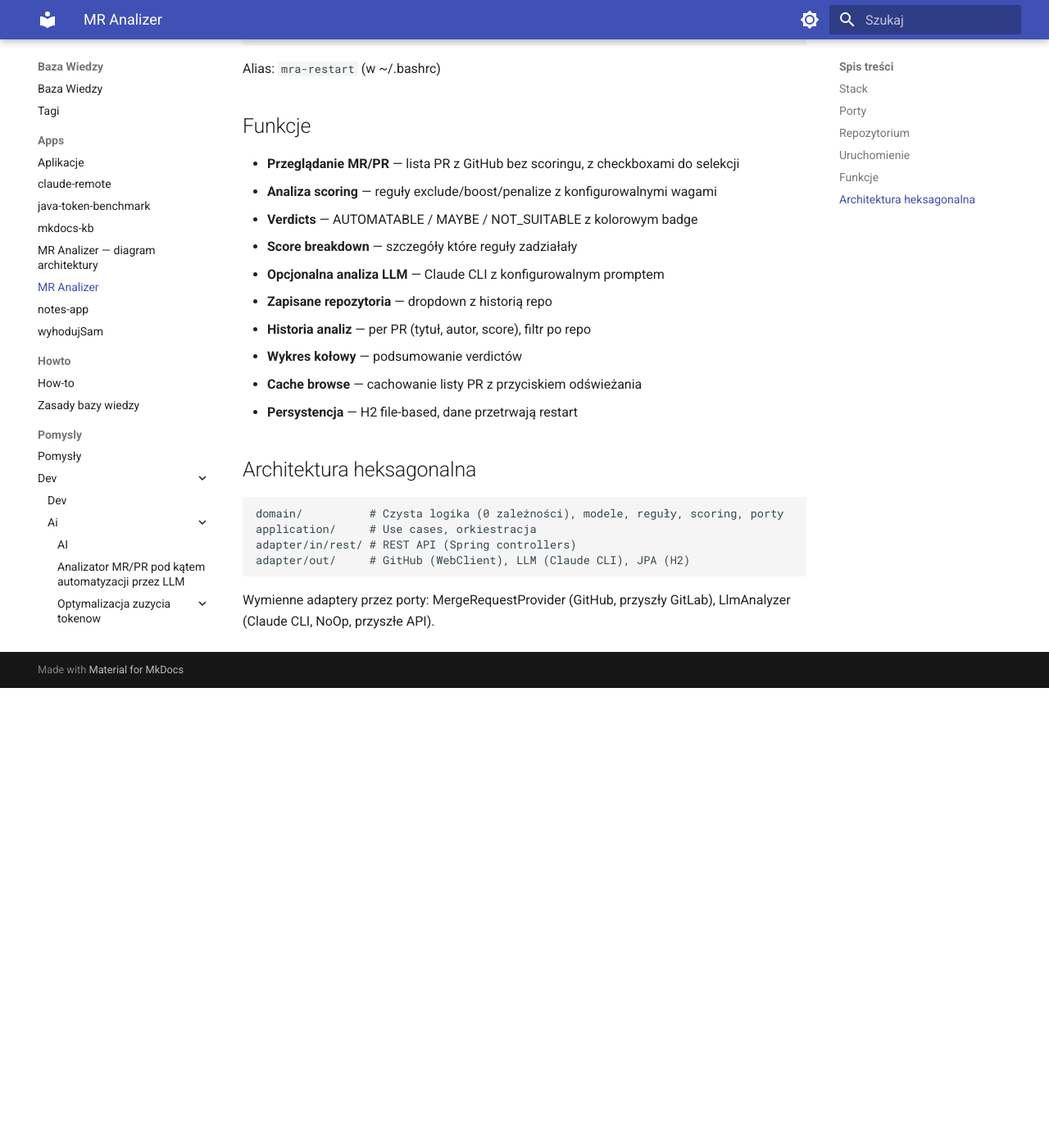
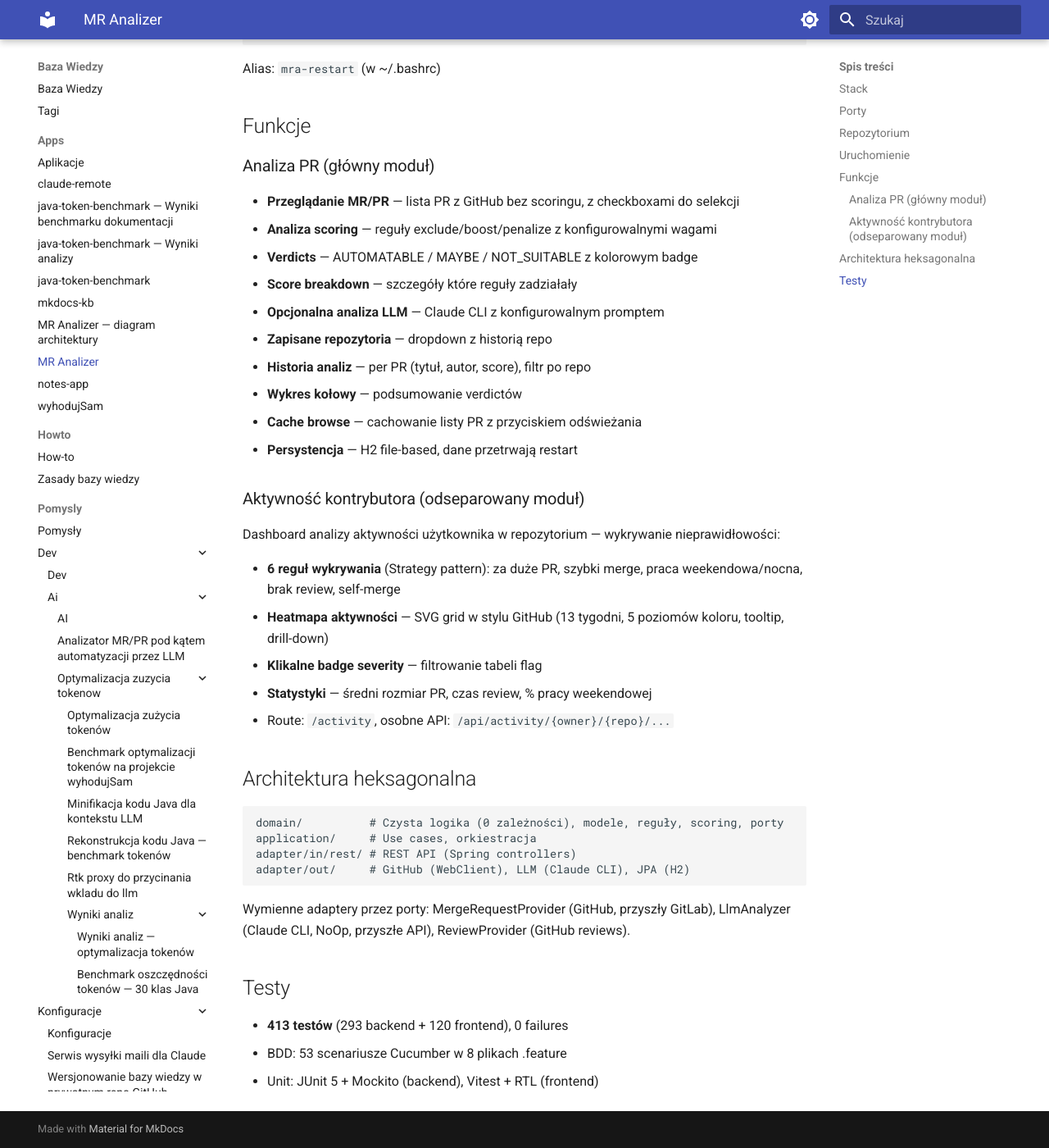
Before and after one commit to wyhodujsam/baza_wiedzy, an MkDocs documentation site: the page built from docs/apps/mr-analizer.md, in a window 1280 px wide and 1400 px high, scrolled down 1305 px. Shown: the whole window at 82% size. Built offline with MkDocs 1.6.1 and Material for MkDocs 9.7.7, drawn with Linux system fonts in a browser that asks for light colours; before the commit the page ends 2144 px from its top, so only the background shows below that.

Commit message:
auto: 2026-03-23 22:00

````diff
--- a/docs/apps/mr-analizer.md
+++ b/docs/apps/mr-analizer.md
@@ -43,6 +43,8 @@ Alias: `mra-restart` (w ~/.bashrc)
 
 ## Funkcje
 
+### Analiza PR (główny moduł)
+
 - **Przeglądanie MR/PR** — lista PR z GitHub bez scoringu, z checkboxami do selekcji
 - **Analiza scoring** — reguły exclude/boost/penalize z konfigurowalnymi wagami
 - **Verdicts** — AUTOMATABLE / MAYBE / NOT_SUITABLE z kolorowym badge
@@ -54,6 +56,16 @@ Alias: `mra-restart` (w ~/.bashrc)
 - **Cache browse** — cachowanie listy PR z przyciskiem odświeżania
 - **Persystencja** — H2 file-based, dane przetrwają restart
 
+### Aktywność kontrybutora (odseparowany moduł)
+
+Dashboard analizy aktywności użytkownika w repozytorium — wykrywanie nieprawidłowości:
+
+- **6 reguł wykrywania** (Strategy pattern): za duże PR, szybki merge, praca weekendowa/nocna, brak review, self-merge
+- **Heatmapa aktywności** — SVG grid w stylu GitHub (13 tygodni, 5 poziomów koloru, tooltip, drill-down)
+- **Klikalne badge severity** — filtrowanie tabeli flag
+- **Statystyki** — średni rozmiar PR, czas review, % pracy weekendowej
+- Route: `/activity`, osobne API: `/api/activity/{owner}/{repo}/...`
+
 ## Architektura heksagonalna
 
 ```
@@ -63,4 +75,10 @@ adapter/in/rest/ # REST API (Spring controllers)
 adapter/out/     # GitHub (WebClient), LLM (Claude CLI), JPA (H2)
 ```
 
-Wymienne adaptery przez porty: MergeRequestProvider (GitHub, przyszły GitLab), LlmAnalyzer (Claude CLI, NoOp, przyszłe API).
+Wymienne adaptery przez porty: MergeRequestProvider (GitHub, przyszły GitLab), LlmAnalyzer (Claude CLI, NoOp, przyszłe API), ReviewProvider (GitHub reviews).
+
+## Testy
+
+- **413 testów** (293 backend + 120 frontend), 0 failures
+- BDD: 53 scenariusze Cucumber w 8 plikach .feature
+- Unit: JUnit 5 + Mockito (backend), Vitest + RTL (frontend)
````
Also changed, not shown: docs/apps/index.md (+1 -1 lines), docs/apps/java-token-benchmark-wyniki-docs.md (added, +25 -0 lines), docs/apps/java-token-benchmark-wyniki.md (added, +71 -0 lines), docs/apps/java-token-benchmark.md (+2 -1 lines).
